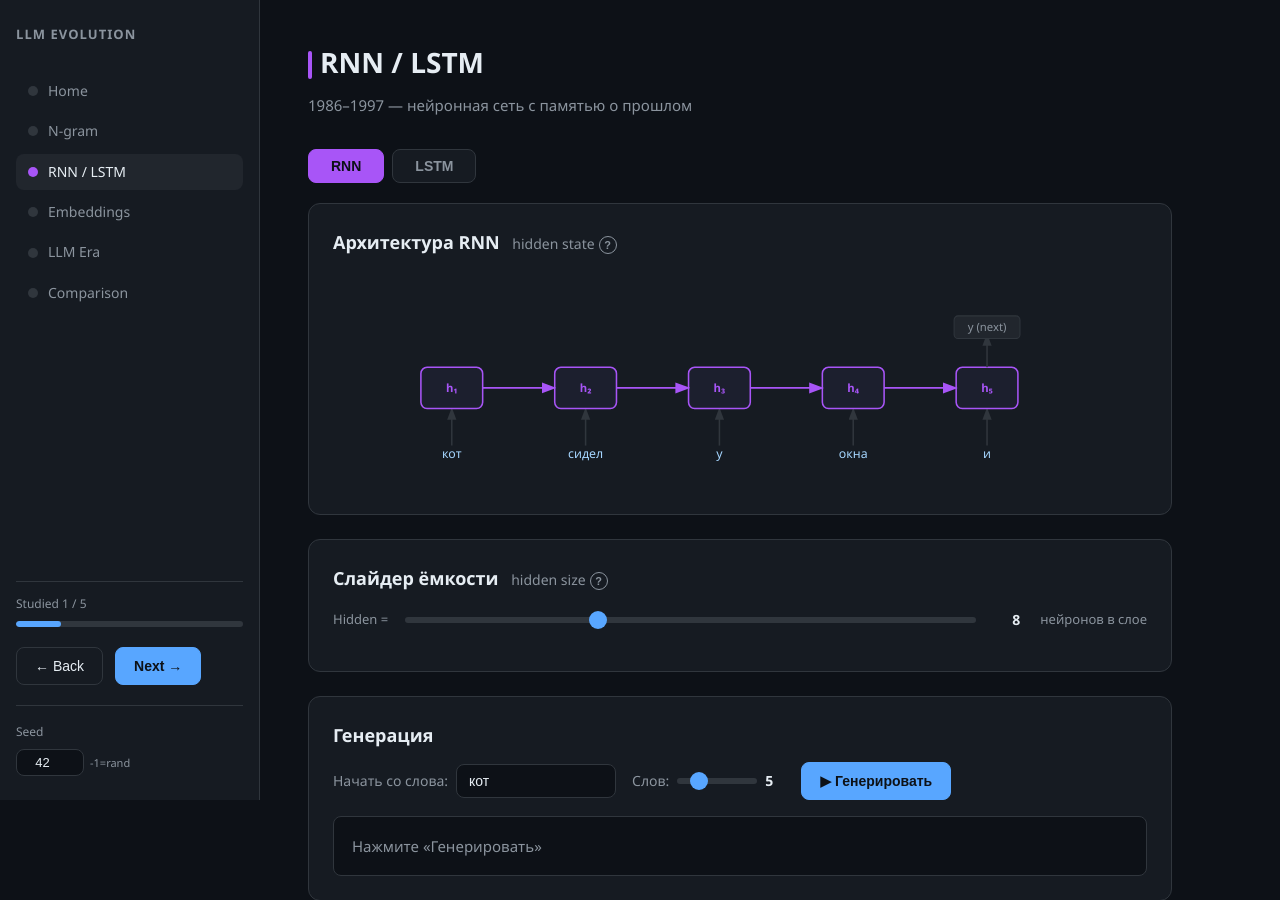
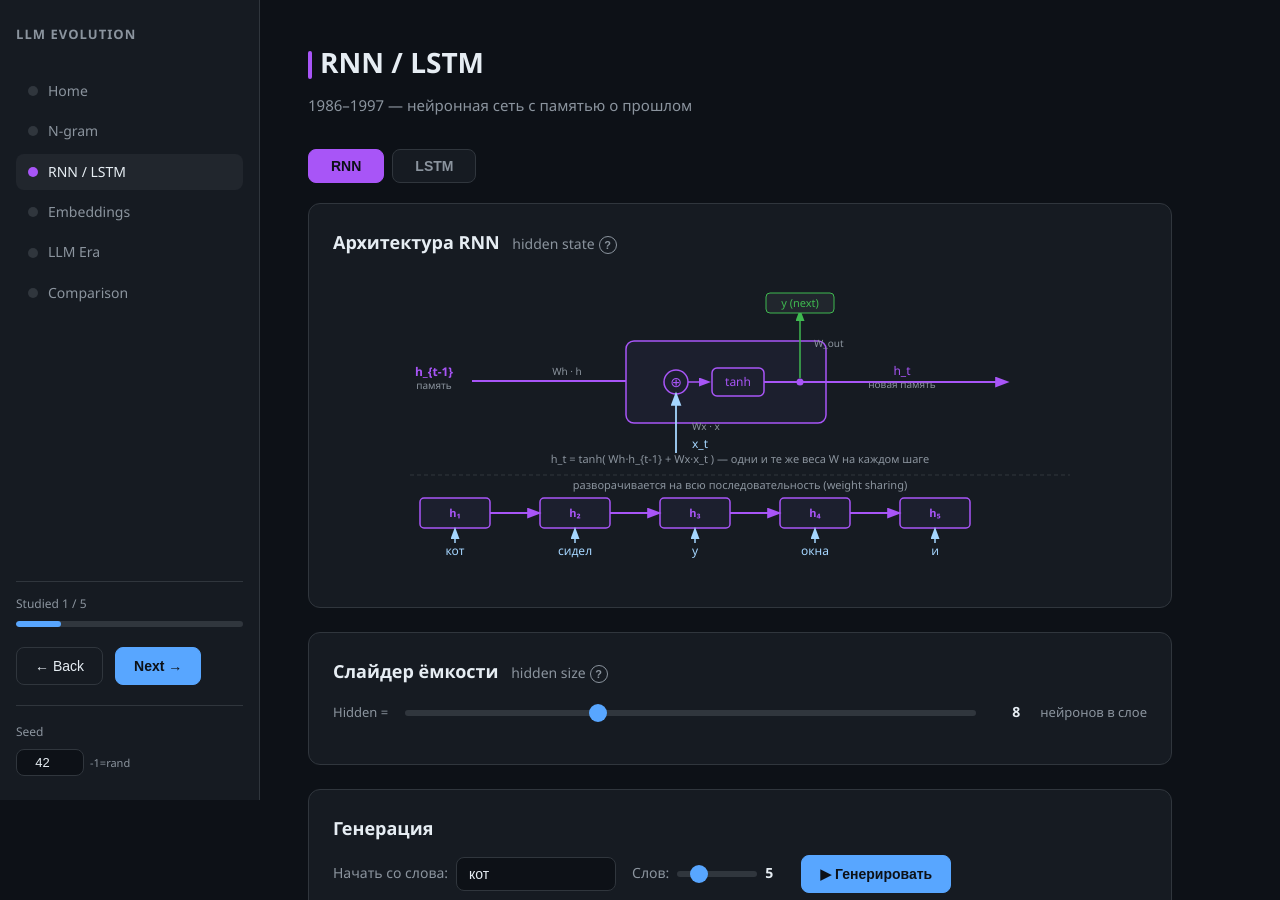
Before and after one commit to frogsrop/llm-history, a FastAPI app: page /module/2 in a window 1280 px wide. Shown: the top 900 px of the page. Run offline with FastAPI, Linux system fonts and the light colour scheme.

Commit message:
feat(rnn): expand RNN cell diagram with internals (⊕, tanh, x_t, h_t)
Replace flat h₁..h₅ boxes with two-part SVG:
- Top: single expanded cell showing ⊕ summation node, tanh block,
  x_t input from below (blue), h_{t-1} from left (purple),
  h_t branching right to next step and up to y(next) via W_out
- Bottom: 5-step unrolled sequence with animated h arrows and x inputs
- Formula + weight-sharing note in place of top title (fix overlap)

Co-Authored-By: Claude Sonnet 4.6 <noreply@anthropic.com>

```diff
--- a/research/templates/module-2-rnn-lstm.html
+++ b/research/templates/module-2-rnn-lstm.html
@@ -60,38 +60,89 @@
       </div>
       <!-- RNN SVG -->
       <div class="rnn-svg-wrap" id="svg-rnn">
-        <svg class="diagram-svg" viewBox="0 0 680 180" xmlns="http://www.w3.org/2000/svg">
+        <svg class="diagram-svg" viewBox="0 0 700 278" xmlns="http://www.w3.org/2000/svg">
           <defs>
-            <marker id="arr"  markerWidth="8" markerHeight="8" refX="6" refY="3" orient="auto"><path d="M0,0 L0,6 L8,3z" fill="#30363d"/></marker>
-            <marker id="arrH" markerWidth="8" markerHeight="8" refX="6" refY="3" orient="auto"><path d="M0,0 L0,6 L8,3z" fill="#A855F7"/></marker>
+            <marker id="arr"    markerWidth="8" markerHeight="8" refX="6" refY="3" orient="auto"><path d="M0,0 L0,6 L8,3z" fill="#30363d"/></marker>
+            <marker id="arrH"   markerWidth="8" markerHeight="8" refX="6" refY="3" orient="auto"><path d="M0,0 L0,6 L8,3z" fill="#A855F7"/></marker>
+            <marker id="arrX"   markerWidth="8" markerHeight="8" refX="6" refY="3" orient="auto"><path d="M0,0 L0,6 L8,3z" fill="#a5d6ff"/></marker>
+            <marker id="arrOut" markerWidth="8" markerHeight="8" refX="6" refY="3" orient="auto"><path d="M0,0 L0,6 L8,3z" fill="#3fb950"/></marker>
           </defs>
-          <text x="60"  y="168" class="token-label" text-anchor="middle" id="rnn-tok-0">…</text>
-          <text x="190" y="168" class="token-label" text-anchor="middle" id="rnn-tok-1">…</text>
-          <text x="320" y="168" class="token-label" text-anchor="middle" id="rnn-tok-2">…</text>
-          <text x="450" y="168" class="token-label" text-anchor="middle" id="rnn-tok-3">…</text>
-          <text x="580" y="168" class="token-label" text-anchor="middle" id="rnn-tok-4">…</text>
-          <line x1="60"  y1="156" x2="60"  y2="122" class="arr"/>
-          <line x1="190" y1="156" x2="190" y2="122" class="arr"/>
-          <line x1="320" y1="156" x2="320" y2="122" class="arr"/>
-          <line x1="450" y1="156" x2="450" y2="122" class="arr"/>
-          <line x1="580" y1="156" x2="580" y2="122" class="arr"/>
-          <rect x="30"  y="80" width="60" height="40" rx="6" class="rnn-cell"/>
-          <rect x="160" y="80" width="60" height="40" rx="6" class="rnn-cell"/>
-          <rect x="290" y="80" width="60" height="40" rx="6" class="rnn-cell"/>
-          <rect x="420" y="80" width="60" height="40" rx="6" class="rnn-cell"/>
-          <rect x="550" y="80" width="60" height="40" rx="6" class="rnn-cell"/>
-          <text x="60"  y="104" class="node-label" text-anchor="middle">h₁</text>
-          <text x="190" y="104" class="node-label" text-anchor="middle">h₂</text>
-          <text x="320" y="104" class="node-label" text-anchor="middle">h₃</text>
-          <text x="450" y="104" class="node-label" text-anchor="middle">h₄</text>
-          <text x="580" y="104" class="node-label" text-anchor="middle">h₅</text>
-          <line x1="90"  y1="100" x2="158" y2="100" class="arr-h anim"/>
-          <line x1="220" y1="100" x2="288" y2="100" class="arr-h anim"/>
-          <line x1="350" y1="100" x2="418" y2="100" class="arr-h anim"/>
-          <line x1="480" y1="100" x2="548" y2="100" class="arr-h anim"/>
-          <line x1="580" y1="80" x2="580" y2="50" class="arr"/>
-          <rect x="548" y="30" width="64" height="22" rx="4" fill="var(--bg-hover)" stroke="var(--border)" stroke-width="1"/>
-          <text x="580" y="45" font-family="Segoe UI" font-size="11" fill="var(--text-muted)" text-anchor="middle">y (next)</text>
+
+          <!-- ── EXPANDED CELL ── -->
+
+          <!-- h_{t-1} from left -->
+          <text x="44" y="91" font-family="Segoe UI" font-size="12" fill="#A855F7" text-anchor="middle" font-weight="600">h_{t-1}</text>
+          <text x="44" y="104" font-family="Segoe UI" font-size="10" fill="var(--text-muted)" text-anchor="middle">память</text>
+          <line x1="82" y1="96" x2="272" y2="96" fill="none" stroke="#A855F7" stroke-width="1.8" marker-end="url(#arrH)"/>
+          <text x="177" y="90" font-family="Segoe UI" font-size="10" fill="var(--text-muted)" text-anchor="middle">Wh · h</text>
+
+          <!-- Cell box -->
+          <rect x="236" y="56" width="200" height="82" rx="8" class="rnn-cell"/>
+
+          <!-- ⊕ node (сумматор) -->
+          <circle cx="286" cy="97" r="12" fill="#1c1f2e" stroke="#A855F7" stroke-width="1.5"/>
+          <text x="286" y="102" font-family="Segoe UI" font-size="14" fill="#A855F7" text-anchor="middle">⊕</text>
+
+          <!-- x_t from below into ⊕ -->
+          <line x1="286" y1="168" x2="286" y2="110" fill="none" stroke="#a5d6ff" stroke-width="1.8" marker-end="url(#arrX)"/>
+          <text x="302" y="163" font-family="Segoe UI" font-size="12" fill="#a5d6ff">x_t</text>
+          <text x="302" y="145" font-family="Segoe UI" font-size="10" fill="var(--text-muted)">Wx · x</text>
+
+          <!-- ⊕ → tanh (inside cell) -->
+          <line x1="298" y1="97" x2="318" y2="97" fill="none" stroke="#A855F7" stroke-width="1.5" marker-end="url(#arrH)"/>
+
+          <!-- tanh box -->
+          <rect x="322" y="83" width="52" height="28" rx="5" fill="#1c1f2e" stroke="#A855F7" stroke-width="1.5"/>
+          <text x="348" y="101" font-family="Segoe UI" font-size="12" fill="#A855F7" text-anchor="middle">tanh</text>
+
+          <!-- h_t exits cell, then branches -->
+          <line x1="374" y1="97" x2="408" y2="97" fill="none" stroke="#A855F7" stroke-width="1.8"/>
+          <circle cx="410" cy="97" r="3.5" fill="#A855F7"/>
+          <!-- → next step -->
+          <line x1="410" y1="97" x2="616" y2="97" fill="none" stroke="#A855F7" stroke-width="1.8" marker-end="url(#arrH)" class="anim"/>
+          <text x="512" y="90" font-family="Segoe UI" font-size="12" fill="#A855F7" text-anchor="middle">h_t</text>
+          <text x="512" y="103" font-family="Segoe UI" font-size="10" fill="var(--text-muted)" text-anchor="middle">новая память</text>
+          <!-- → y(next) upward -->
+          <line x1="410" y1="93" x2="410" y2="27" fill="none" stroke="#3fb950" stroke-width="1.5" marker-end="url(#arrOut)"/>
+          <text x="424" y="62" font-family="Segoe UI" font-size="10" fill="var(--text-muted)">W_out</text>
+          <rect x="376" y="8" width="68" height="20" rx="4" fill="var(--bg-hover)" stroke="#3fb950" stroke-width="1"/>
+          <text x="410" y="22" font-family="Segoe UI" font-size="11" fill="#3fb950" text-anchor="middle">y (next)</text>
+
+          <!-- Formula + description -->
+          <text x="350" y="178" font-family="Segoe UI" font-size="11" fill="var(--text-muted)" text-anchor="middle">h_t = tanh( Wh·h_{t-1} + Wx·x_t ) — одни и те же веса W на каждом шаге</text>
+
+          <!-- ── SEPARATOR ── -->
+          <line x1="20" y1="190" x2="680" y2="190" stroke="var(--border)" stroke-width="1" stroke-dasharray="4,3"/>
+          <text x="350" y="204" font-family="Segoe UI" font-size="11" fill="var(--text-muted)" text-anchor="middle">разворачивается на всю последовательность (weight sharing)</text>
+
+          <!-- ── UNROLLED SEQUENCE ── cx = 65, 185, 305, 425, 545 -->
+          <rect x="30"  y="213" width="70" height="30" rx="4" class="rnn-cell"/>
+          <rect x="150" y="213" width="70" height="30" rx="4" class="rnn-cell"/>
+          <rect x="270" y="213" width="70" height="30" rx="4" class="rnn-cell"/>
+          <rect x="390" y="213" width="70" height="30" rx="4" class="rnn-cell"/>
+          <rect x="510" y="213" width="70" height="30" rx="4" class="rnn-cell"/>
+          <text x="65"  y="232" class="node-label" text-anchor="middle">h₁</text>
+          <text x="185" y="232" class="node-label" text-anchor="middle">h₂</text>
+          <text x="305" y="232" class="node-label" text-anchor="middle">h₃</text>
+          <text x="425" y="232" class="node-label" text-anchor="middle">h₄</text>
+          <text x="545" y="232" class="node-label" text-anchor="middle">h₅</text>
+          <!-- h arrows -->
+          <line x1="100" y1="228" x2="148" y2="228" fill="none" stroke="#A855F7" stroke-width="1.8" marker-end="url(#arrH)" class="anim"/>
+          <line x1="220" y1="228" x2="268" y2="228" fill="none" stroke="#A855F7" stroke-width="1.8" marker-end="url(#arrH)" class="anim"/>
+          <line x1="340" y1="228" x2="388" y2="228" fill="none" stroke="#A855F7" stroke-width="1.8" marker-end="url(#arrH)" class="anim"/>
+          <line x1="460" y1="228" x2="508" y2="228" fill="none" stroke="#A855F7" stroke-width="1.8" marker-end="url(#arrH)" class="anim"/>
+          <!-- x inputs -->
+          <line x1="65"  y1="258" x2="65"  y2="245" fill="none" stroke="#a5d6ff" stroke-width="1.5" marker-end="url(#arrX)"/>
+          <line x1="185" y1="258" x2="185" y2="245" fill="none" stroke="#a5d6ff" stroke-width="1.5" marker-end="url(#arrX)"/>
+          <line x1="305" y1="258" x2="305" y2="245" fill="none" stroke="#a5d6ff" stroke-width="1.5" marker-end="url(#arrX)"/>
+          <line x1="425" y1="258" x2="425" y2="245" fill="none" stroke="#a5d6ff" stroke-width="1.5" marker-end="url(#arrX)"/>
+          <line x1="545" y1="258" x2="545" y2="245" fill="none" stroke="#a5d6ff" stroke-width="1.5" marker-end="url(#arrX)"/>
+          <!-- Token labels -->
+          <text x="65"  y="270" class="token-label" text-anchor="middle" id="rnn-tok-0">…</text>
+          <text x="185" y="270" class="token-label" text-anchor="middle" id="rnn-tok-1">…</text>
+          <text x="305" y="270" class="token-label" text-anchor="middle" id="rnn-tok-2">…</text>
+          <text x="425" y="270" class="token-label" text-anchor="middle" id="rnn-tok-3">…</text>
+          <text x="545" y="270" class="token-label" text-anchor="middle" id="rnn-tok-4">…</text>
         </svg>
       </div>
       <!-- LSTM SVG -->
```
